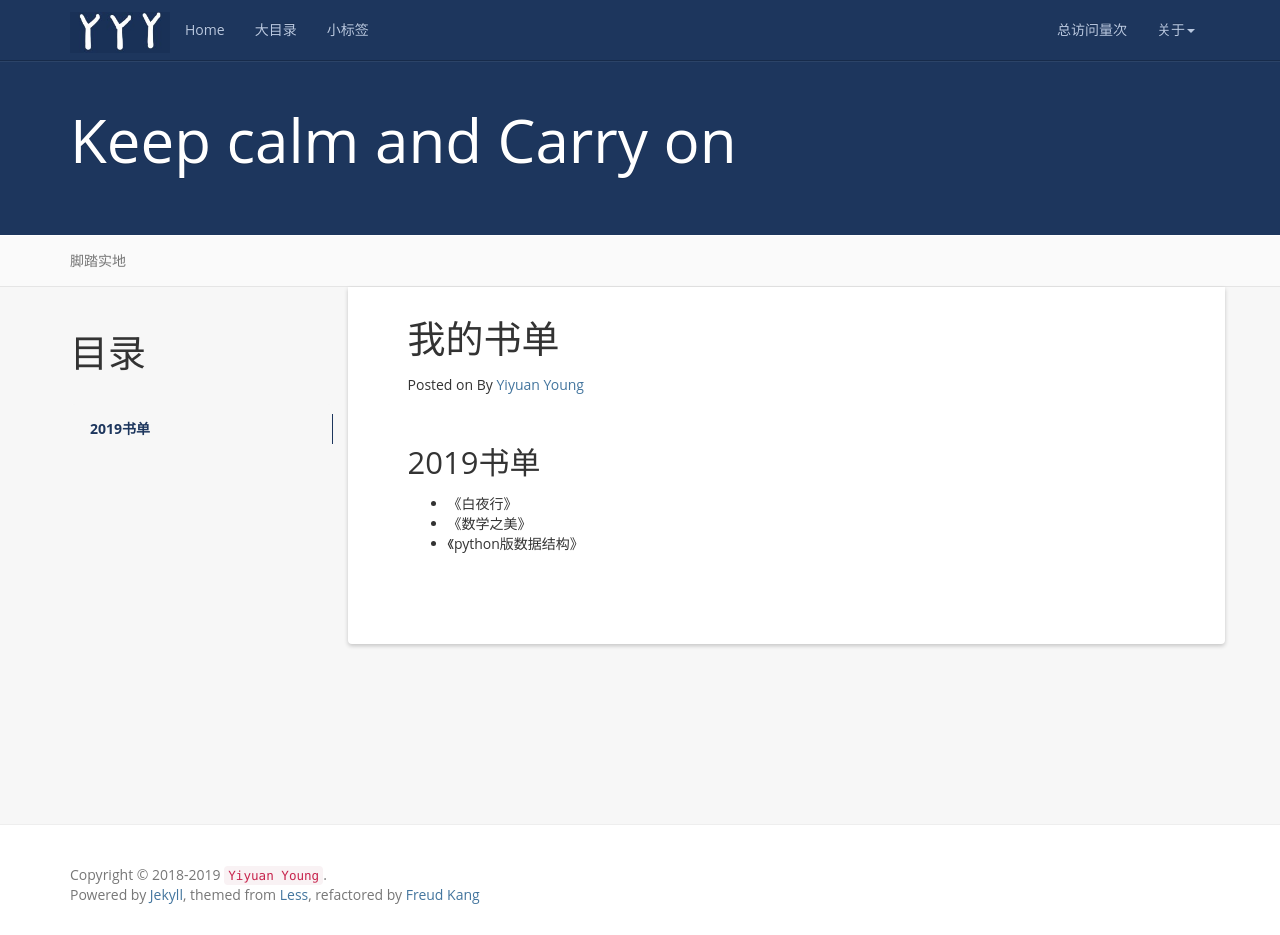
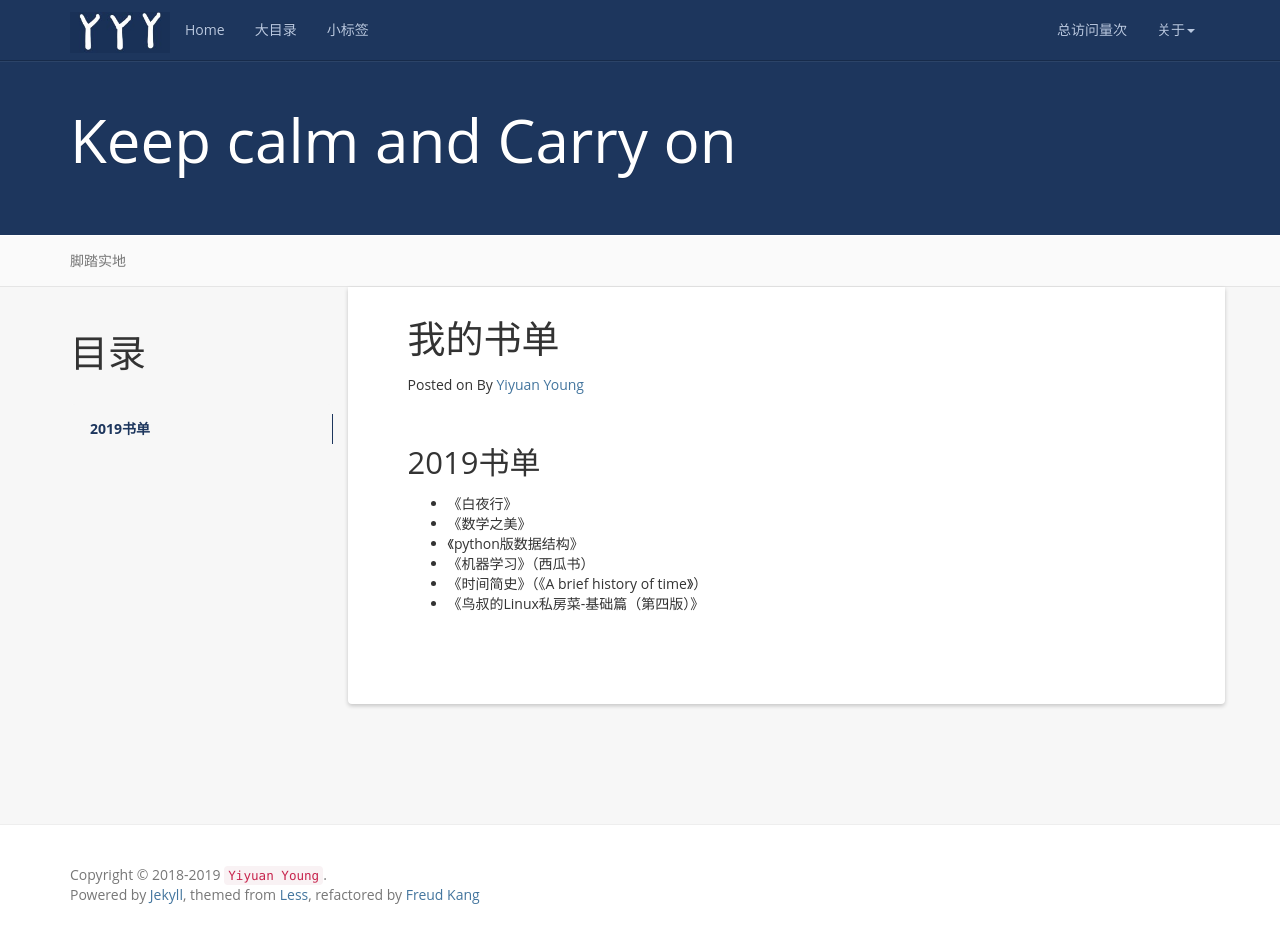
Before and after one commit to yyysjz1997/yyysjz1997.github.io, a Jekyll site: the page built from books.md, in a window 1280 px wide and 935 px high. Built offline with Jekyll 4.4.1, drawn with Linux system fonts in a browser that asks for light colours; nearby versions of some CDN libraries; a script that is not in the unit is left out; comment, search, counter and statistics services are not loaded.

Commit message:
Update books.md

```diff
--- a/books.md
+++ b/books.md
@@ -14,3 +14,6 @@ permalink: /books/
 + 《白夜行》
 + 《数学之美》
 + 《python版数据结构》
++ 《机器学习》（西瓜书）
++ 《时间简史》（《A brief history of time》）
++ 《鸟叔的Linux私房菜-基础篇（第四版）》
```
